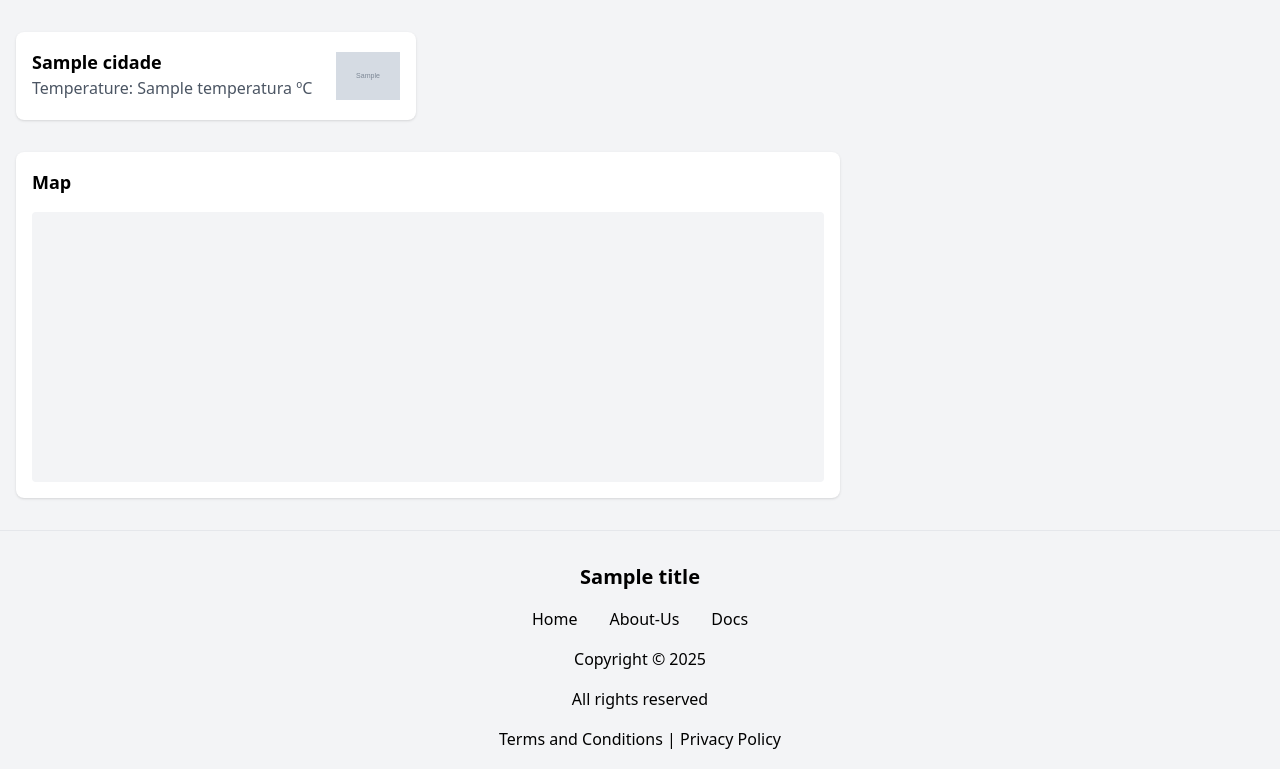
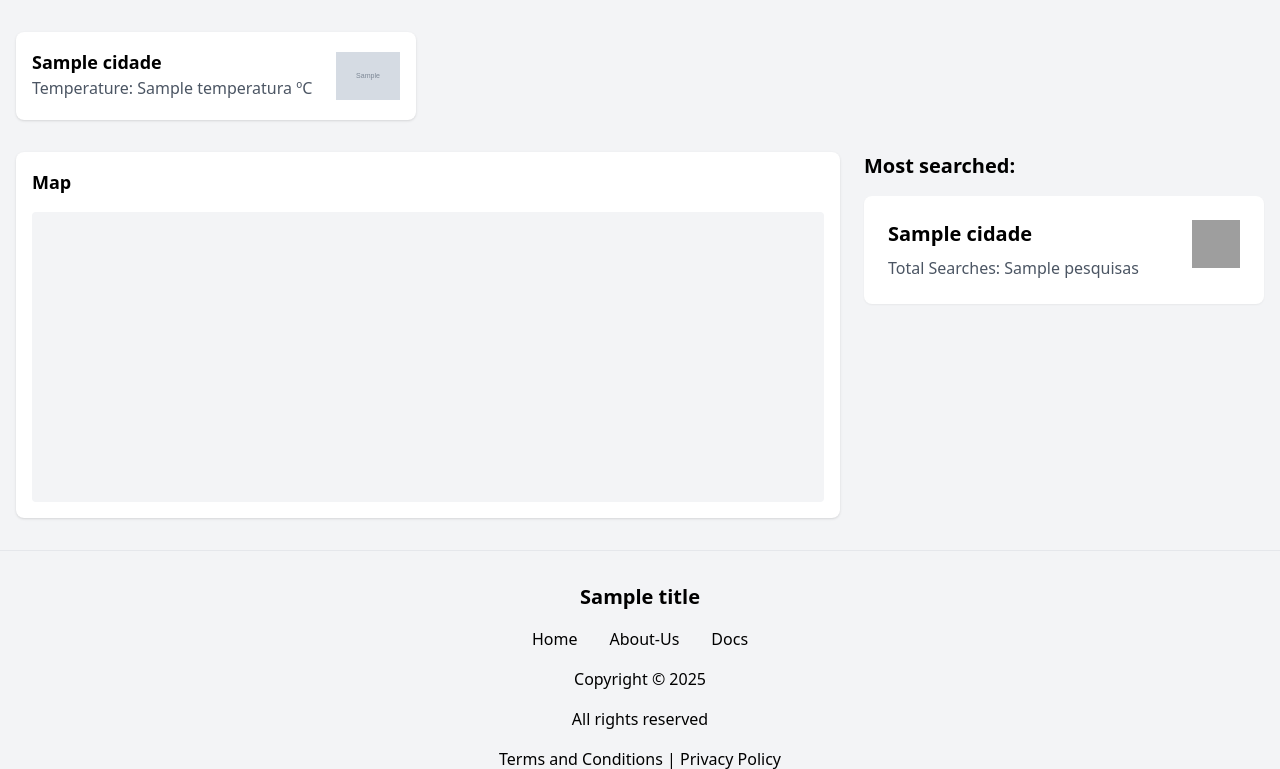
Before and after one commit to TF8088/TrustWind, a Flask app: template templates/pages/index.html in a window 1280 px wide. Shown: the part 74-843 px from the top of the page. Run offline with Flask 3, Linux system fonts and the light colour scheme; the template is opened without the code that fills it: most values are stand-ins (such as "Sample title", 1, 10 or a date in 2020); grey boxes marked "Sample" are stand-in pictures; some libraries are stand-ins or nearby versions; grey boxes are pictures that could not be loaded.

Commit message:
Enhance error page layout and navigation; include footer and improve city search display

```diff
--- a/templates/components/navbar.html
+++ b/templates/components/navbar.html
@@ -1,7 +1,7 @@
 <!-- NavBar -->
 <header class="border-b bg-white">
   <nav class="container mx-auto px-4 h-[73px] flex items-center justify-between">
-    <div class="font-bold text-xl">{{ title }}</div>
+    <div class="font-bold text-xl hover:text-blue-600"><a href="/">{{ title }}</a></div>
     <div class="flex items-center gap-8">
       <a href="/" class="hover:text-blue-600">Home</a>
       <a href="/docs" class="hover:text-blue-600">Docs</a>
--- a/templates/pages/index.html
+++ b/templates/pages/index.html
@@ -9,7 +9,6 @@
     <title>{{ title }}</title>
     <link rel="stylesheet" href="/static/js/script.js">
     <link rel="stylesheet" href="/static/css/style.css">
-    <!-- <link rel="stylesheet" href="/static/css/vendor/bulma.min.css"> -->
     <script src="https://cdn.tailwindcss.com"></script>
     <link rel="stylesheet"
         href="https://fonts.googleapis.com/css2?family=Material+Symbols+Outlined:opsz,wght,FILL,GRAD@20..48,100..700,0..1,-50..200&icon_names=login" />
@@ -39,15 +38,41 @@
         <div class="grid grid-cols-1 md:grid-cols-3 gap-6">
             <div class="col-span-2 bg-white p-4 rounded-lg shadow">
                 <h2 class="text-lg font-semibold mb-4">Map</h2>
-                <div class="bg-gray-100 h-[270px] rounded">
+                <div class="bg-gray-100 h-[290px] rounded">
                     <div id="map"></div>
                 </div>
             </div>
+            <div>
+                <h3 class="text-xl font-semibold mb-4">Most searched:</h3>
+                {% for city in city_shearch %}
+                <div class="bg-white rounded-lg shadow-sm p-6 flex justify-between items-start mt-4">
+                    <div>
+                        <h2 class="text-xl font-semibold">
+                            <a href="/city?city={{ city['cidade'] }}">
+                                <span class="hover:text-blue-600">{{ city['cidade'] }}</span>
+                            </a>
+                        </h2>
+                        <p class="text-gray-600 mt-2">Total Searches: {{ city['pesquisas'] }}</p>
+                    </div>
 
+                    <div class="flex items-center space-x-2">
+                        {% if loop.index == 1 %}
+                        <img src="/static/imgs/counter_1_24dp_E8EAED_FILL0_wght400_GRAD0_opsz24.svg" alt=""
+                            class="w-12 h-12 text-yellow-500">
+                        {% elif loop.index == 2 %}
+                        <img src="/static/imgs/counter_2_24dp_E8EAED_FILL0_wght400_GRAD0_opsz24.svg" alt=""
+                            class="w-12 h-12 text-gray-500">
+                        {% elif loop.index == 3 %}
+                        <img src="/static/imgs/counter_3_24dp_E8EAED_FILL0_wght400_GRAD0_opsz24.svg" alt=""
+                            class="w-12 h-12 text-orange-600">
+                        {% endif %}
+                    </div>
+                </div>
+                {% endfor %}
+            </div>
+        </div>
     </main>
     </div>
-
-
     <!-- Include Footer -->
     {% include './components/footer.html' %}
 </body>
```
Also changed, not shown: templates/pages/error.html (+27 -2 lines).
